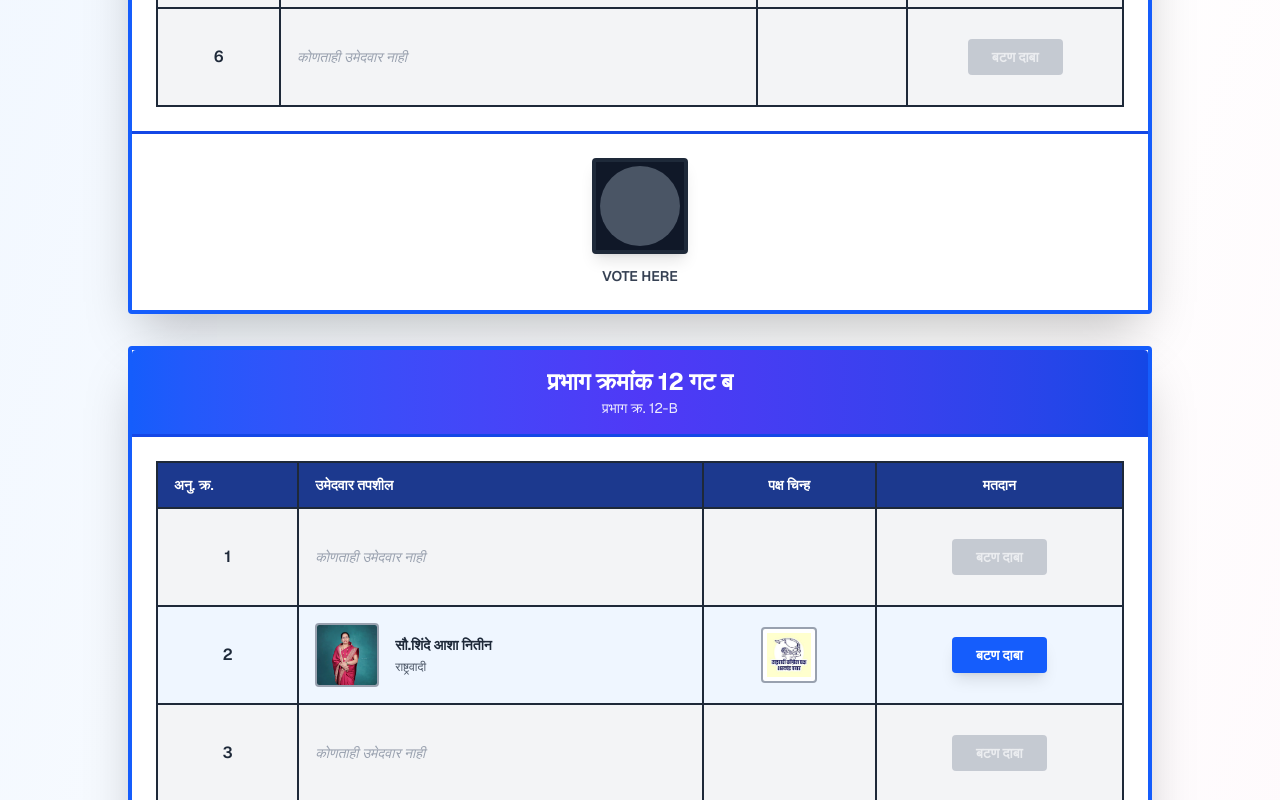
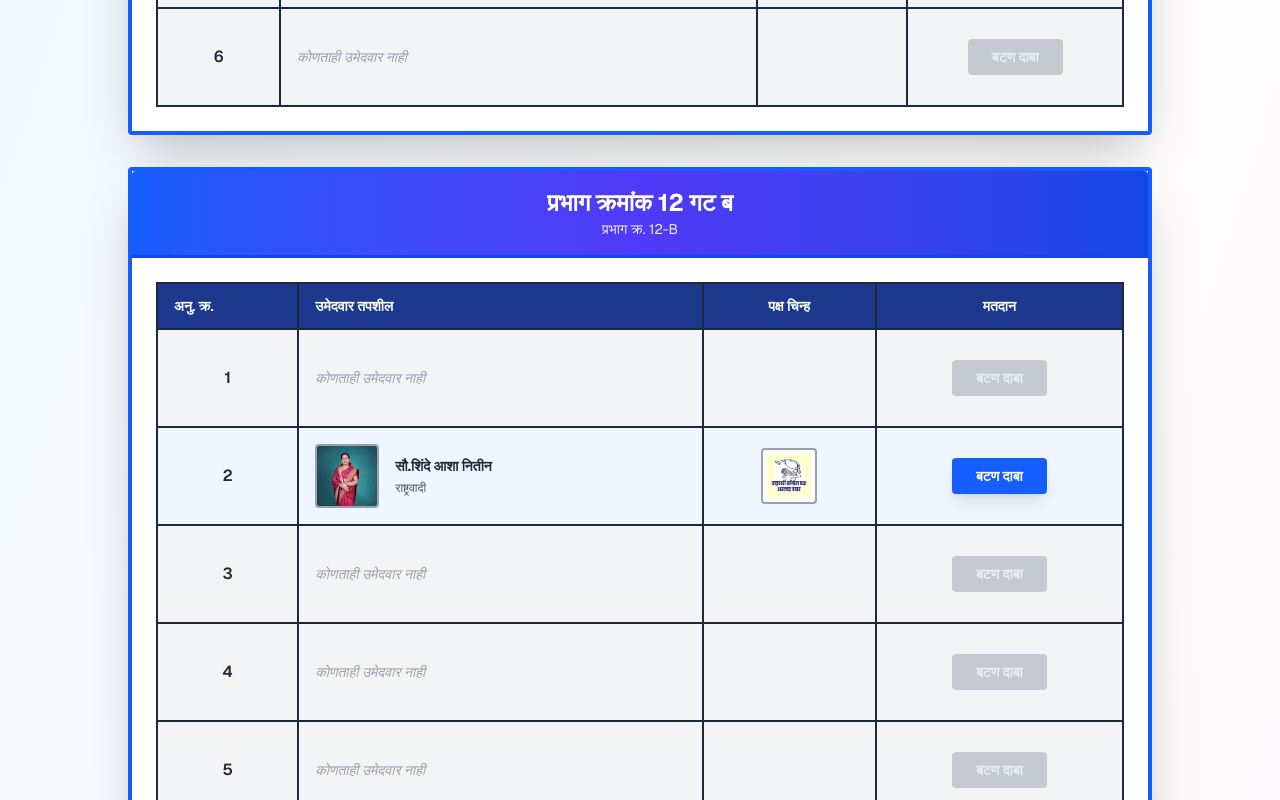
Before and after one commit to OnkarHalkarni/evm-demo, a Next.js app: page / in a window 1280 px wide. Shown: the part 900-1700 px from the top of the page. Built offline with nearby package versions, Linux system fonts and the light colour scheme.

Commit message:
Remove green LED indicators

```diff
--- a/components/ward-evm.tsx
+++ b/components/ward-evm.tsx
@@ -3,7 +3,6 @@
 import { useState } from "react"
 import EVMTable from "./evm-table"
 import ConfirmationModal from "./confirmation-modal"
-import GreenLightSignal from "./green-light-signal"
 
 interface WardEVMProps {
   wardName: string
@@ -75,11 +74,6 @@ export default function WardEVM({ wardName, wardNumber, candidates }: WardEVMPro
         <div className="p-3 sm:p-6">
           <EVMTable candidates={candidates} hasVoted={hasVoted} onVote={handleVote} />
         </div>
-
-        {/* Green Light Signal */}
-        <div className="p-3 sm:p-6 border-t-3 border-blue-700">
-          <GreenLightSignal isActive={hasVoted} />
-        </div>
       </div>
 
       {/* Ward-specific Confirmation Modal */}
```
